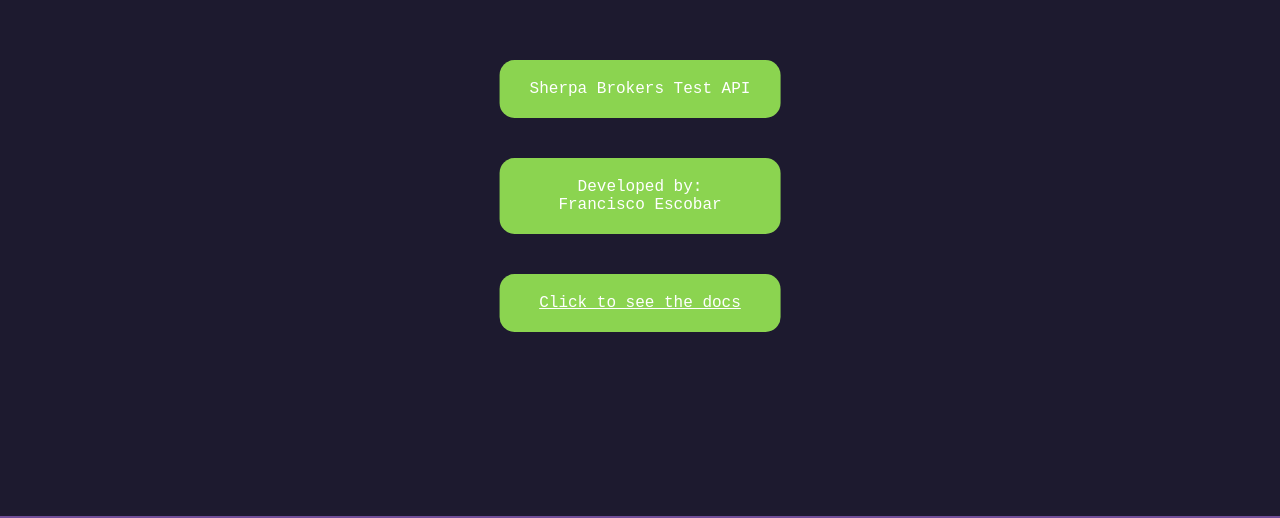
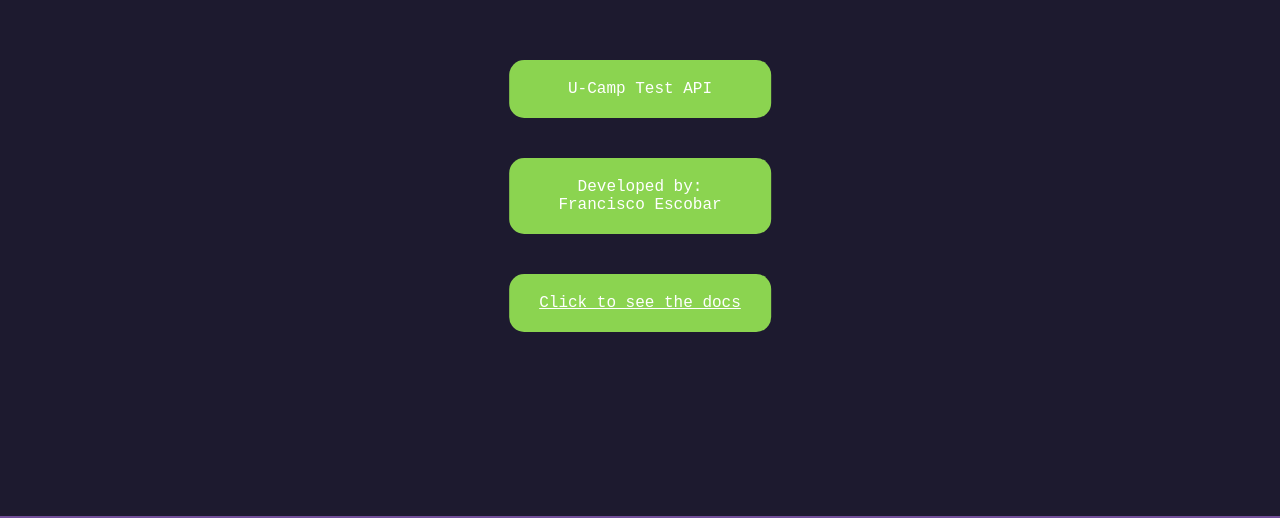
Before and after one commit to jfescobar18/u-camp-test-backend, a website: page wwwroot/index.html in a window 1280 px wide. Shown: the part 184-702 px from the top of the page. Drawn offline with Linux system fonts and the light colour scheme.

Commit message:
update html

```diff
--- a/wwwroot/index.html
+++ b/wwwroot/index.html
@@ -9,7 +9,7 @@
 
     <body>
         <div class="box-containers">
-            <div class="box">Sherpa Brokers Test API</div>
+            <div class="box">U-Camp Test API</div>
             <div class="box">Developed by:<br />Francisco Escobar</div>
             <div class="box">
                 <a href="#">Click to see the docs</a>
```
